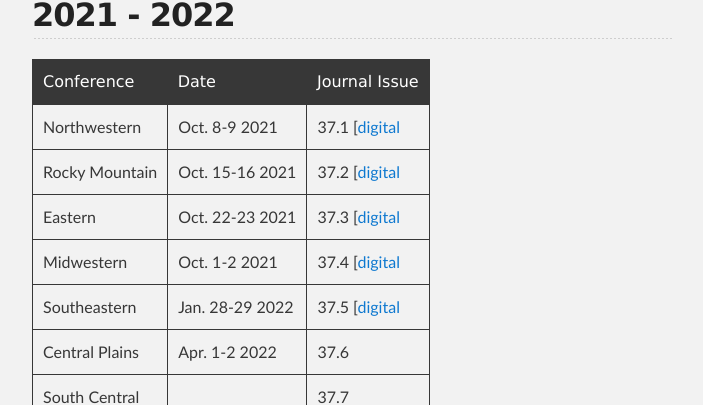
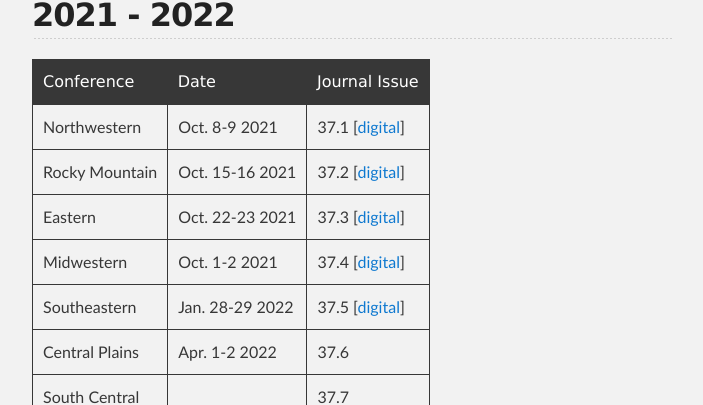
Before and after one commit to ccsc-journal/ccsc-editor, a Jekyll site: the page built from docs/index.md, in a window 1280 px wide. Shown: the part 712-1117 px from the top of the page, without its empty margins (288-991 px from the left). Built offline with Jekyll 4.4.1, drawn with Linux system fonts in a browser that asks for light colours; our own code applies the rules of GitHub Pages for plain Markdown files.

Commit message:
add closing ]

```diff
--- a/docs/index.md
+++ b/docs/index.md
@@ -18,11 +18,11 @@ Sciences in Colleges" according to the following schedule.
 
 | Conference | Date | Journal Issue |
 |:-------------|:------------------|:------|
-| Northwestern | Oct. 8-9 2021| 37.1 [[digital](http://www.ccsc.org/publications/journals/NW2021.pdf)|
-| Rocky Mountain | Oct. 15-16 2021 | 37.2 [[digital](http://www.ccsc.org/publications/journals/RM2021.pdf) |
-| Eastern | Oct. 22-23 2021 | 37.3 [[digital](http://www.ccsc.org/publications/journals/EA2021.pdf) |
-| Midwestern | Oct. 1-2 2021 | 37.4 [[digital](http://www.ccsc.org/publications/journals/MW2021.pdf) |
-| Southeastern | Jan. 28-29 2022 | 37.5 [[digital](http://www.ccsc.org/publications/journals/SE2021.pdf) |
+| Northwestern | Oct. 8-9 2021| 37.1 [[digital](http://www.ccsc.org/publications/journals/NW2021.pdf)]|
+| Rocky Mountain | Oct. 15-16 2021 | 37.2 [[digital](http://www.ccsc.org/publications/journals/RM2021.pdf)] |
+| Eastern | Oct. 22-23 2021 | 37.3 [[digital](http://www.ccsc.org/publications/journals/EA2021.pdf)] |
+| Midwestern | Oct. 1-2 2021 | 37.4 [[digital](http://www.ccsc.org/publications/journals/MW2021.pdf)] |
+| Southeastern | Jan. 28-29 2022 | 37.5 [[digital](http://www.ccsc.org/publications/journals/SE2021.pdf)] |
 | Central Plains | Apr. 1-2 2022 | 37.6 |
 | South Central | | 37.7 |
 | Northeastern | | 37.8 |
```
